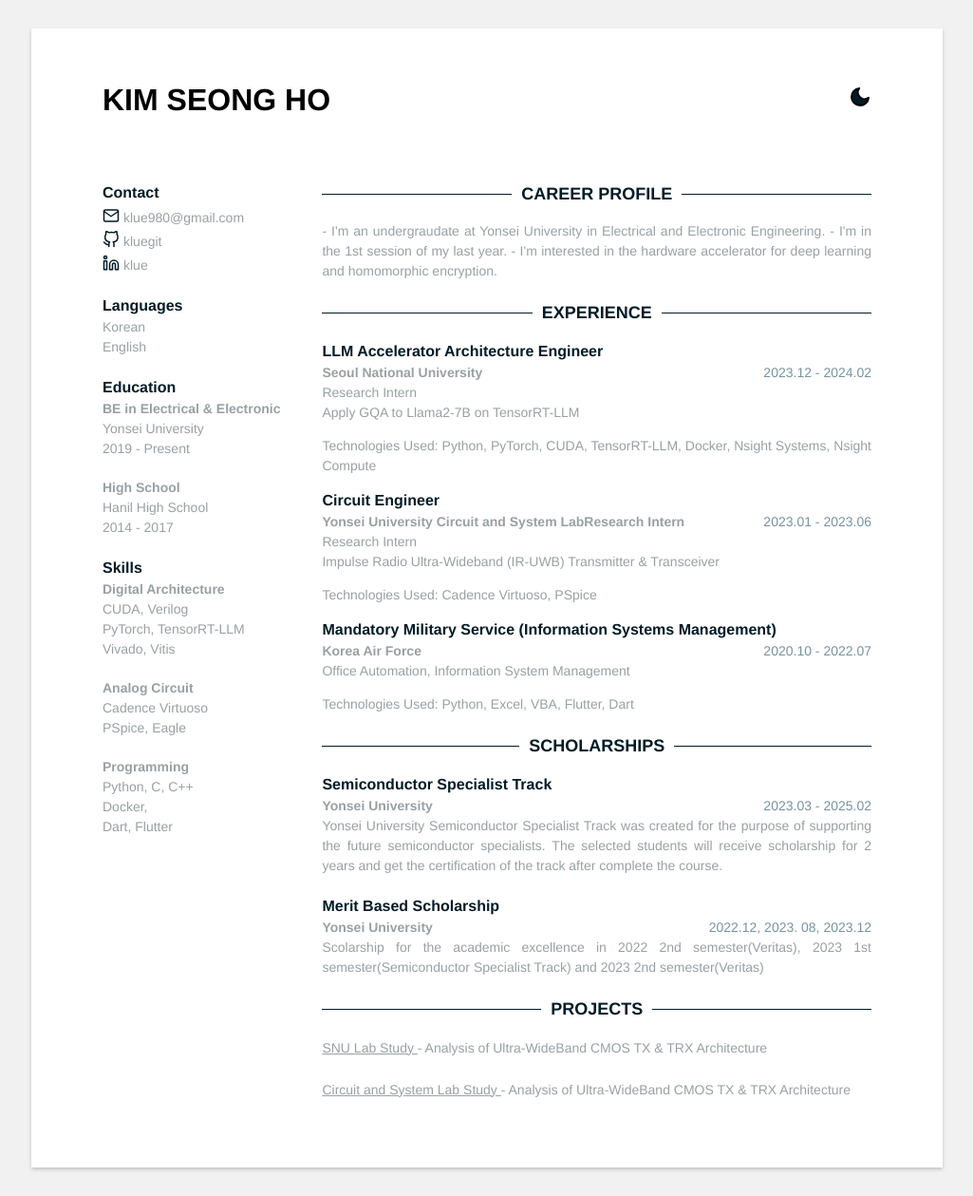
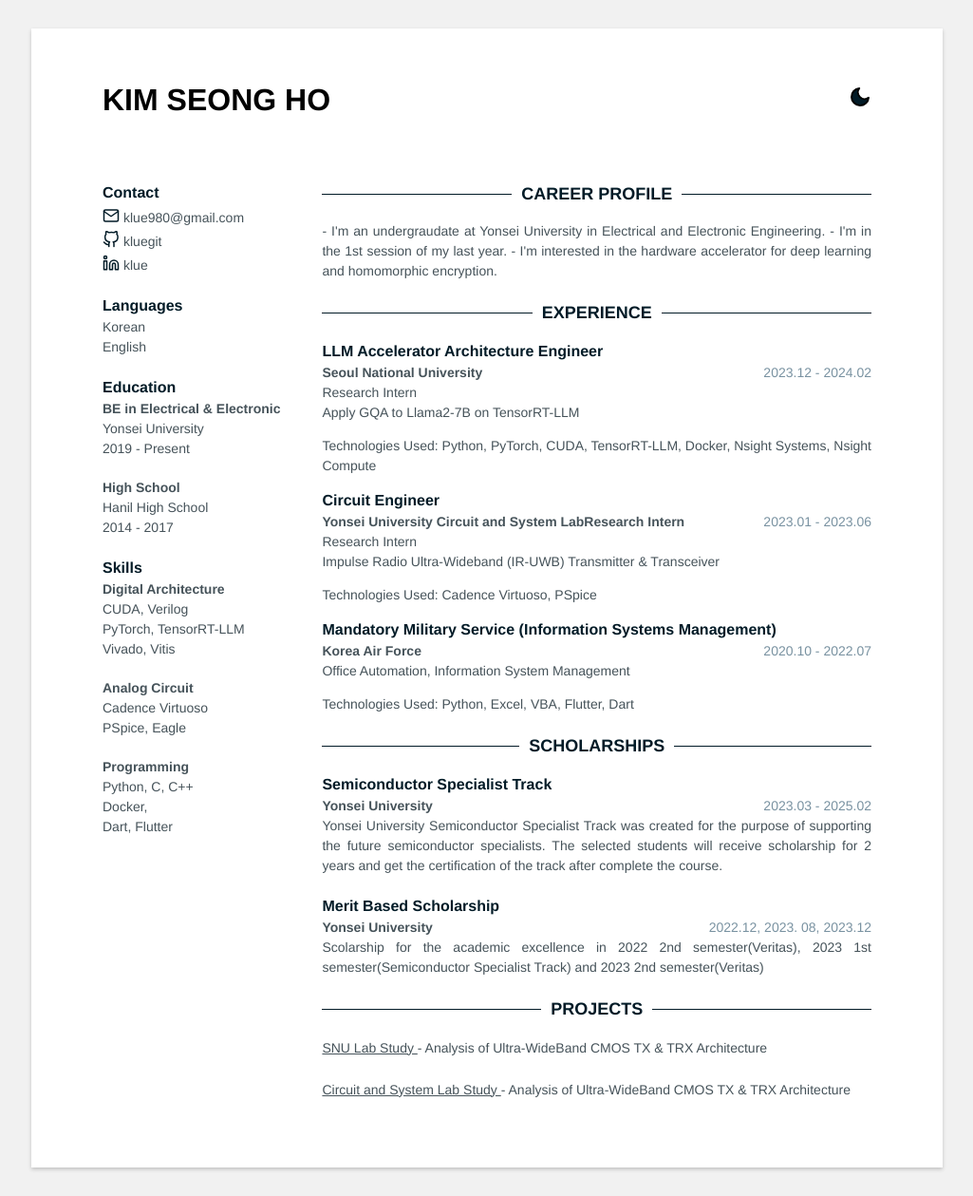
Before and after one commit to klue980/klue980.github.io, a Jekyll site: the page built from index.html, in a window 1280 px wide. Shown: the whole page at 95% size, without its empty margins (127-1152 px from the left). Built offline with Jekyll 4.4.1, drawn with Linux system fonts in a browser that asks for light colours.

Commit message:
change black

```diff
--- a/_sass/skins/black.scss
+++ b/_sass/skins/black.scss
@@ -4,7 +4,7 @@
     --fg-color: #021b27; // title
     --fg-color-sub: #021b27; // role, sub-header
     --fg-color-dark: #000000; // header
-    --fg-color-body: #99a0a4; // body
+    --fg-color-body: #46535a; // body
     --fg-color-title-sm: #7992a1; // time
 
 }
```
